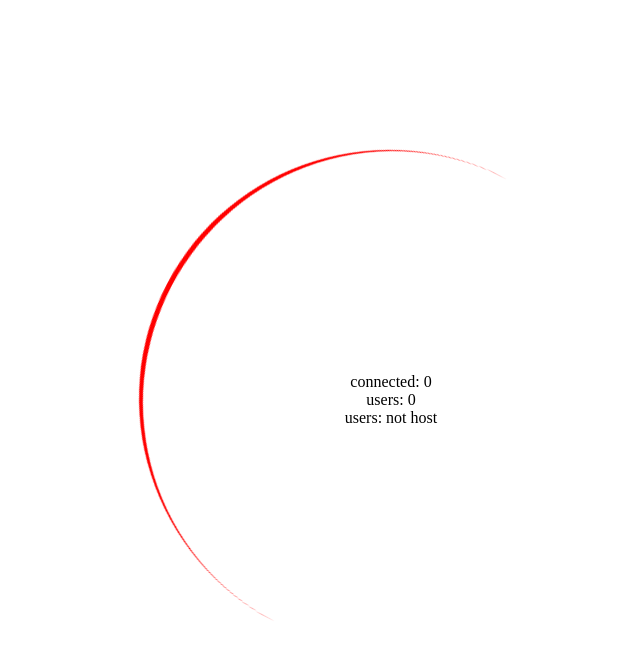
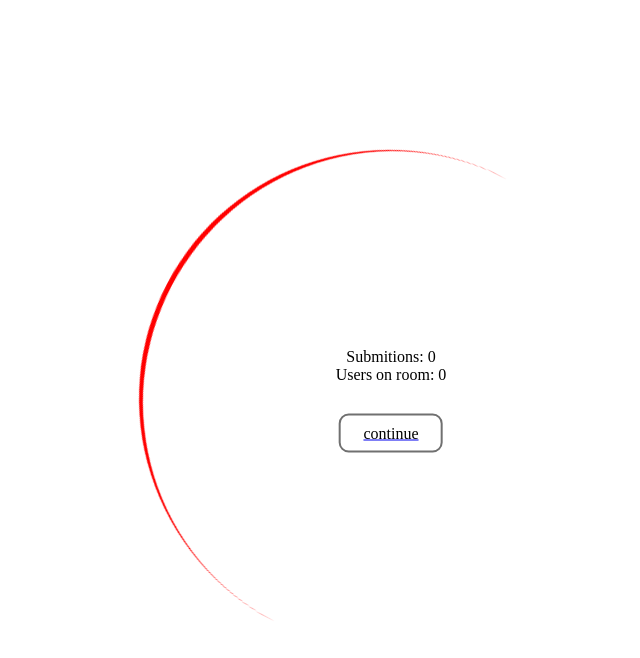
Before and after one commit to JJimenez414/DatePlanner, a React (Vite) app in the folder Frontend/DatePlanner/: page /submitionswait in a window 1280 px wide. Shown: the top 658 px of the page, without its empty margins (249-889 px from the left). Built offline with nearby package versions, Linux system fonts and the light colour scheme; no server answers.

Commit message:
managed to properly set up basic functionality for the waiting room.

```diff
--- a/Frontend/DatePlanner/src/App.css
+++ b/Frontend/DatePlanner/src/App.css
@@ -225,6 +225,30 @@ html, body {
     animation: wait-done 3s linear forwards;
 }
 
+.wait-room-btn {
+    all: unset;
+    border: 2px solid rgb(112, 112, 112);
+    border-radius: 10px;
+    width: 100px;
+    height: 35px;
+    margin-top: 30px;
+    text-align: center;
+    vertical-align: middle;
+    color: black;
+    transition: all 0.3s ease;
+    text-decoration: none;
+}
+
+.wait-room-btn:hover {
+    cursor: pointer;
+    background-color: #009a00;
+    color: white;
+}
+
+.wait-room-btn-hidden {
+    display: none;
+}
+
 @keyframes rotate-wait-room {
     from {
         transform: rotate(0deg);
--- a/Frontend/DatePlanner/src/App.jsx
+++ b/Frontend/DatePlanner/src/App.jsx
@@ -27,9 +27,10 @@ function App() {
       <Route path="/" element={<Landingpage/>}/>
       <Route path="/createroom" element={<Createroom/>}/>
       <Route path="/joinroom" element={<Joinroom/>}/>
-      <Route path="/room" element={<Room/>}/>
       <Route path="/activitylist" element={<Activitylist/>}/>
       <Route path="/submitionswait" element={<SubmitionsWait/>}/>
+      <Route path="/room" element={<Room/>}/>
+
 
     </Routes>
   )
--- a/Frontend/DatePlanner/src/components/Room.jsx
+++ b/Frontend/DatePlanner/src/components/Room.jsx
@@ -13,22 +13,22 @@ function Room() {
     const isMounted = useRef(false);
 
     useEffect(() => {
-
       // returns to home if roomID is not set
       if (!roomID) {
             navigate('/');
             return;
         }
-
         // Update connection status
         const updateStatus = () => setConnectionStatus(getConnectionStatus());
         socket.on('connect', updateStatus);
         socket.on('disconnect', updateStatus);
 
+        function addActivities(activities) {
+          setActivities((prev) => [...prev, ...activities])
+        }
+
         // Receive activities
-        socket.on("receive-activities", (data) => {
-            setActivities(data);
-        });
+        socket.emit("request-activities", roomID, addActivities);
 
         // Cleanup function
         return () => {
@@ -37,7 +37,7 @@ function Room() {
             socket.off('receive-activities');
 
         }
-    }, [roomID, navigate]);
+    }, []);
 
     useEffect(()=> {
       // checks if users has gone through all activities.
@@ -56,7 +56,7 @@ function Room() {
           <div className='room-card-container center'>
             <div className="activity-card-container">
                   {activities.map((activity, index) => (
-                          <ActivityCard key={index} index={index}activity={activity} activities={setActivities}addAccepted={addAcceptedActivities}/>
+                          <ActivityCard key={index} index={index} activity={activity} activities={setActivities} addAccepted={addAcceptedActivities}/>
                   ))}
             </div>
           </div>
--- a/Frontend/DatePlanner/src/components/SubmitionsWait.jsx
+++ b/Frontend/DatePlanner/src/components/SubmitionsWait.jsx
@@ -1,5 +1,5 @@
 import React, { useEffect, useState} from 'react';
-import {Link } from 'react-router-dom';
+import { Link } from 'react-router-dom';
 import { socket }from '../socket';
 import { useRoom } from '../context/RoomContext';
 
@@ -8,7 +8,7 @@ function SubmitionsWait() {
     const [numUsers, setNumUsers] = useState(0);
     const { roomID } = useRoom();
     const [isDone, setIsDone] = useState(false);
-    const [isHost, setIsHost] = useState(false);
+    const [isHost, setIsHost] = useState(true);
 
     useEffect(() => {
 
@@ -20,6 +20,7 @@ function SubmitionsWait() {
 
             if(!isHost) { // if we found our host, stop updating host
                 setIsHost(payload.isHost);
+                console.log("isHost", isHost);
             }
 
             if(payload.numSubmitions === payload.numUsers) {
@@ -29,10 +30,11 @@ function SubmitionsWait() {
 
 
 
+
         return () => {
             socket.off('wait-room');
         }
-    }, [isHost])
+    }, [])
 
   return (
     <>
@@ -40,9 +42,12 @@ function SubmitionsWait() {
             <div className=''>
                 <div className= {isDone ? 'wait-room-info-container-border-done' : 'wait-room-info-container-border'}></div>
                 <div className='wait-room-info-container'>
-                        <p> connected: {numSubmitions}</p>
-                        <p> users: {numUsers}</p>
-                        <p> users: {isHost ? "host" : "not host"}</p>
+                        <p> Submitions: {numSubmitions}</p>
+                        <p> Users on room: {numUsers}</p>
+                        <Link to={"/room"}>
+                            <button className="wait-room-btn"> continue </button>
+                        </Link>
+
                 </div>
             </div>
         </div>
```
Also changed, not shown: 1 other file (tests, documents, lock files or other folders).
